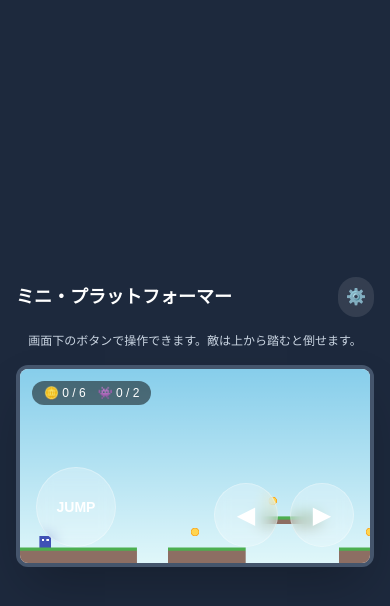
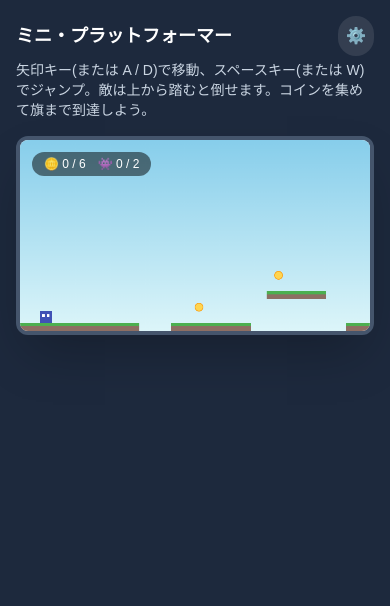
Before and after one commit to SirAlexFGS/my-calculator-app, a Next.js app: page /game in a window 390 px wide. Shown: the top 606 px of the page. Built offline with nearby package versions, Linux system fonts and the light colour scheme.

Commit message:
スマホ対応を追加

```diff
--- a/app/game/page.tsx
+++ b/app/game/page.tsx
@@ -61,6 +61,44 @@ export default function Game() {
   // "default" = 右:移動 / 左:ジャンプ、 "swapped" = 左:移動 / 右:ジャンプ
   const [layout, setLayout] = useState<"default" | "swapped">("default");
   const [showSettings, setShowSettings] = useState(false);
+
+  // タッチ操作できる端末かどうか(画面幅ではなく、入力方式で判定する)
+  const [isTouch, setIsTouch] = useState(false);
+
+  // 画面に合わせたゲーム表示サイズ(縦横どちらでも収まるように計算)
+  const [displaySize, setDisplaySize] = useState({ width: GAME_WIDTH, height: GAME_HEIGHT });
+
+  useEffect(() => {
+    const mq = window.matchMedia("(pointer: coarse)");
+    setIsTouch(mq.matches);
+    const handleChange = (e: MediaQueryListEvent) => setIsTouch(e.matches);
+    mq.addEventListener("change", handleChange);
+    return () => mq.removeEventListener("change", handleChange);
+  }, []);
+
+  useEffect(() => {
+    function updateSize() {
+      const ratio = GAME_WIDTH / GAME_HEIGHT;
+      const availableW = Math.min(window.innerWidth - 32, 900);
+      // 操作バーやテキストの分を差し引いた、ゲーム画面に使える高さの目安
+      const availableH = window.innerHeight * 0.55;
+
+      let w = availableW;
+      let h = w / ratio;
+      if (h > availableH) {
+        h = availableH;
+        w = h * ratio;
+      }
+      setDisplaySize({ width: Math.round(w), height: Math.round(h) });
+    }
+    updateSize();
+    window.addEventListener("resize", updateSize);
+    window.addEventListener("orientationchange", updateSize);
+    return () => {
+      window.removeEventListener("resize", updateSize);
+      window.removeEventListener("orientationchange", updateSize);
+    };
+  }, []);
 
   // 設定を読み込み(初回のみ)
   useEffect(() => {
@@ -325,15 +363,14 @@ export default function Game() {
 
   // タッチボタンの共通スタイル
   const touchBtnClass =
-    "select-none touch-none flex items-center justify-center rounded-full bg-white/25 text-white backdrop-blur-sm active:bg-white/40 border border-white/30";
+    "select-none touch-none flex items-center justify-center rounded-full bg-slate-700 text-white active:bg-slate-600 border border-white/20 shadow-lg";
 
-  // レイアウトに応じて、移動クラスターとジャンプボタンをどちらに置くか決める
   const moveOnRight = layout === "default";
 
   const MoveCluster = (
-    <div className="flex items-end gap-3">
+    <div className="flex items-center gap-4">
       <button
-        className={`${touchBtnClass} h-16 w-16 text-2xl`}
+        className={`${touchBtnClass} h-14 w-14 text-xl`}
         onPointerDown={(e) => {
           e.preventDefault();
           pressKey("ArrowLeft");
@@ -345,7 +382,7 @@ export default function Game() {
         ◀
       </button>
       <button
-        className={`${touchBtnClass} h-16 w-16 text-2xl`}
+        className={`${touchBtnClass} h-14 w-14 text-xl`}
         onPointerDown={(e) => {
           e.preventDefault();
           pressKey("ArrowRight");
@@ -361,7 +398,7 @@ export default function Game() {
 
   const JumpButton = (
     <button
-      className={`${touchBtnClass} h-20 w-20 text-sm font-bold`}
+      className={`${touchBtnClass} h-14 w-14 text-xs font-bold`}
       onPointerDown={(e) => {
         e.preventDefault();
         pressKey(" ");
@@ -375,7 +412,7 @@ export default function Game() {
   );
 
   return (
-    <div className="flex min-h-screen flex-col items-center justify-center gap-4 bg-slate-800 p-4 sm:p-6">
+    <div className="flex min-h-screen flex-col items-center bg-slate-800 p-4">
       <div className="flex w-full max-w-[900px] items-center justify-between">
         <h1 className="text-lg font-bold text-white sm:text-2xl">
           ミニ・プラットフォーマー
@@ -389,19 +426,26 @@ export default function Game() {
         </button>
       </div>
 
-      <p className="hidden text-sm text-slate-300 sm:block">
+      {isTouch ? (
+        <p className="mt-1 text-center text-xs text-slate-300">
+          下のボタンで操作できます。敵は上から踏むと倒せます。
+        </p>
+      ) : (
+        <p className="mt-1 text-sm text-slate-300">
           矢印キー(または A / D)で移動、スペースキー(または W)でジャンプ。敵は上から踏むと倒せます。コインを集めて旗まで到達しよう。
         </p>
-      <p className="text-center text-xs text-slate-300 sm:hidden">
-        画面下のボタンで操作できます。敵は上から踏むと倒せます。
-      </p>
+      )}
 
-      <div className="relative w-full max-w-[900px] overflow-hidden rounded-xl border-4 border-slate-600 shadow-2xl">
+      <div
+        className="relative mt-4 overflow-hidden rounded-xl border-4 border-slate-600 shadow-2xl"
+        style={{ width: displaySize.width, height: displaySize.height }}
+      >
         <canvas
           ref={canvasRef}
           width={GAME_WIDTH}
           height={GAME_HEIGHT}
-          className="block h-auto w-full bg-white"
+          style={{ width: displaySize.width, height: displaySize.height }}
+          className="block bg-white"
         />
 
         <div className="absolute left-3 top-3 flex items-center gap-3 rounded-full bg-black/50 px-3 py-1 text-xs font-medium text-white sm:text-sm">
@@ -410,7 +454,7 @@ export default function Game() {
         </div>
 
         {status === "cleared" && (
-          <div className="absolute inset-0 flex flex-col items-center justify-center gap-4 bg-black/70 px-4 text-center">
+          <div className="absolute inset-0 flex flex-col items-center justify-center gap-3 bg-black/70 px-4 text-center">
             <p className="text-3xl font-bold text-yellow-300">🎉 CLEAR!</p>
             <p className="text-white">
               コイン獲得数: {coinCount} / {initialCoins.length}
@@ -424,14 +468,16 @@ export default function Game() {
             >
               もう一度プレイ
             </button>
-            <p className="hidden text-xs text-slate-300 sm:block">
+            {!isTouch && (
+              <p className="text-xs text-slate-300">
                 (Enter または スペースキーでもリスタートできます)
               </p>
+            )}
           </div>
         )}
 
         {status === "gameover" && (
-          <div className="absolute inset-0 flex flex-col items-center justify-center gap-4 bg-black/70">
+          <div className="absolute inset-0 flex flex-col items-center justify-center gap-3 bg-black/70">
             <p className="text-3xl font-bold text-red-400">GAME OVER</p>
             <button
               onClick={handleRestart}
@@ -439,22 +485,25 @@ export default function Game() {
             >
               もう一度プレイ
             </button>
-            <p className="hidden text-xs text-slate-300 sm:block">
+            {!isTouch && (
+              <p className="text-xs text-slate-300">
                 (Enter または スペースキーでもリスタートできます)
               </p>
+            )}
           </div>
         )}
+      </div>
 
-        {/* スマホ用タッチ操作(PC幅では非表示) */}
-        <div className="pointer-events-none absolute inset-x-0 bottom-0 flex items-end justify-between p-4 sm:hidden">
-          <div className="pointer-events-auto">
-            {moveOnRight ? JumpButton : MoveCluster}
+      {/* スマホ用タッチ操作バー(ゲーム画面の"下"に独立して配置、キャラと重ならない) */}
+      {isTouch && (
+        <div
+          className="mt-4 flex items-center justify-between px-2"
+          style={{ width: displaySize.width }}
+        >
+          <div>{moveOnRight ? JumpButton : MoveCluster}</div>
+          <div>{moveOnRight ? MoveCluster : JumpButton}</div>
         </div>
-          <div className="pointer-events-auto">
-            {moveOnRight ? MoveCluster : JumpButton}
-          </div>
-        </div>
-      </div>
+      )}
 
       {/* 設定モーダル */}
       {showSettings && (
@@ -485,7 +534,7 @@ export default function Game() {
               >
                 <div>
                   <p className="font-medium">デフォルト</p>
-                  <p className="text-xs text-slate-400">右下:移動 / 左下:ジャンプ</p>
+                  <p className="text-xs text-slate-400">右:移動 / 左:ジャンプ</p>
                 </div>
                 <input
                   type="radio"
@@ -504,7 +553,7 @@ export default function Game() {
               >
                 <div>
                   <p className="font-medium">入れ替え</p>
-                  <p className="text-xs text-slate-400">左下:移動 / 右下:ジャンプ</p>
+                  <p className="text-xs text-slate-400">左:移動 / 右:ジャンプ</p>
                 </div>
                 <input
                   type="radio"
```
Lines whose indentation alone changed are shown as unchanged.
